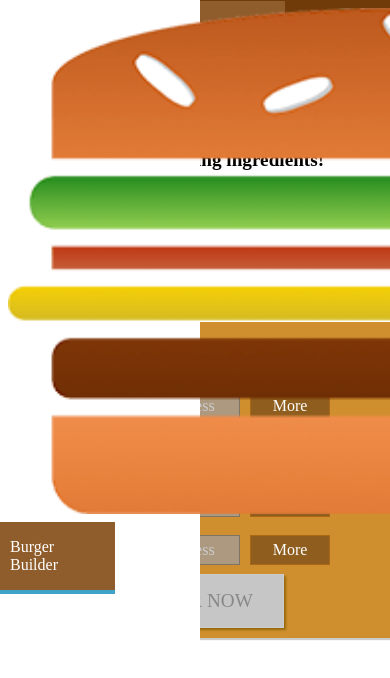
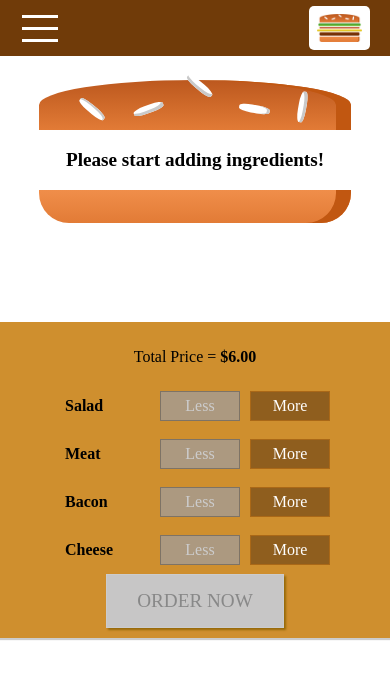
Before and after one commit to venkateswarak/react-burger-app, a React (Create React App) app: page / in a window 390 px wide. Shown: the top 678 px of the page. Built offline with nearby package versions, Linux system fonts and the light colour scheme.

Commit message:
Intial Layout Built - Responsive for mobile

```diff
--- a/src/components/Layout/Layout.js
+++ b/src/components/Layout/Layout.js
@@ -1,4 +1,4 @@
-import React from 'react';
+import React, {Component} from 'react';
 import Aux from '../../hoc/Aux';
 import styles from './Layout.module.css';
 import Toolbar from '../Navigation/Toolbar/Toolbar';
@@ -6,15 +6,26 @@ import SideDrawer from '../Navigation/SideDrawer/SideDrawer';
 
 
 
-const layout = (props) => (
-<Aux>
-<SideDrawer/>
-<Toolbar/>
-<main className = {styles.container}>
-{props.children}
-</main>
-</Aux>
+class Layout extends Component {
+    state = {
+        sideDrawer: false
+    }
+    sideDrawerHandler = () => {
+        this.setState ((previousState) =>{
+            return {sideDrawer : !previousState.sideDrawer}
+        })
+    }
+render(){
+    return(
+    <Aux>
+    <SideDrawer close = {this.sideDrawerHandler} show = {this.state.sideDrawer}/>
+    <Toolbar clicked = {this.sideDrawerHandler}/>
+    <main className = {styles.container}>
+    {this.props.children}
+    </main>
+    </Aux>)
 
-)
+}
+}
 
-export default layout;
+export default Layout;
--- a/src/components/Logo/Logo.js
+++ b/src/components/Logo/Logo.js
@@ -3,7 +3,7 @@ import BurgerLogo from '../../assets/images/burger-logo.png'
 import styles from './Logo.module.css';
 
 
-const logo = () =>  (
+const logo = (props) =>  (
     <div className={styles.Logo}>
         <img src={BurgerLogo} alt='MyBurger'/>
     </div>
--- a/src/components/Logo/Logo.module.css
+++ b/src/components/Logo/Logo.module.css
@@ -1,7 +1,9 @@
 .Logo{
-    height: 60%;
+    height: 100%;
     padding: 8px;
     background-color: #fff;
+    box-sizing: border-box;
+    border-radius: 5px;
 }
 
 .Logo img{
--- a/src/components/Navigation/NavigationItems/NavigationItem/NavigationItem.module.css
+++ b/src/components/Navigation/NavigationItems/NavigationItem/NavigationItem.module.css
@@ -1,26 +1,47 @@
 .NavigationItem {
-    display: flex;
-    margin: 0;
+    display: block;
+    margin: 10px 0;
     box-sizing: border-box;
-    height: 100%;
+    width: 100%;
     align-items: center;
 }
 
-.NavigationItem a{
-    color: #fff;
+.NavigationItem a {
+    color: #8f5c2c;
     text-decoration: none;
-    height: 100%;
-    padding: 16px 10px;
+    width: 100%;
     display: block;
     box-sizing: border-box;
-    border-bottom: 4px solid transparent;
 }
 
 .NavigationItem a:hover,
 .NavigationItem a:active,
-.NavigationItem a.active{
-    background-color: #8f5c2c;
-    border-bottom: 4px solid #40a4c8;
-    color: #fff
+.NavigationItem a.active {
+    color: #40a4c8;
+}
 
+@media (min-width: 500px) {
+    .NavigationItem {
+        display: flex;
+        margin: 0;
+        height: 100%;
+        width: auto;
+        align-items: center;
+    }
+
+    .NavigationItem a {
+        color: #fff;
+        width: auto;
+        height: 100%;
+        padding: 16px 10px;
+        border-bottom: 4px solid transparent;
+    }
+
+    .NavigationItem a:hover,
+    .NavigationItem a:active,
+    .NavigationItem a.active {
+        background-color: #8f5c2c;
+        border-bottom: 4px solid #40a4c8;
+        color: #fff
+    }
 }
--- a/src/components/Navigation/NavigationItems/NavigationItems.module.css
+++ b/src/components/Navigation/NavigationItems/NavigationItems.module.css
@@ -3,6 +3,13 @@
     padding: 0;
     list-style: none;
     display: flex;
+    flex-flow: column;
     align-items: center;
     height: 100%;
 }
+
+@media(min-width:500px){
+    .NavigationItems{
+        flex-flow: row;
+    }
+}
--- /dev/null
+++ b/src/components/Navigation/SideDrawer/DrawerToggle/DrawerToggle.js
@@ -0,0 +1,14 @@
+import React from "react";
+import styles from './DrawerToggle.module.css';
+
+const drawerToggle = props => {
+  return (
+    <div onClick={props.clicked} className={styles.DrawerToggle}>
+      <div />
+      <div />
+      <div />
+    </div>
+  );
+};
+
+export default drawerToggle;
--- /dev/null
+++ b/src/components/Navigation/SideDrawer/DrawerToggle/DrawerToggle.module.css
@@ -0,0 +1,23 @@
+.DrawerToggle {
+    width: 40px;
+    height: 100%;
+    display: flex;
+    flex-flow: column;
+    justify-content: space-around;
+    align-items: center;
+    padding: 10px 0;
+    box-sizing: border-box;
+    cursor: pointer;
+}
+
+.DrawerToggle div {
+    width: 90%;
+    height: 3px;
+    background-color: white;
+}
+
+@media (min-width: 500px) {
+    .DrawerToggle {
+        display: none;
+    }
+}
--- a/src/components/Navigation/SideDrawer/SideDrawer.js
+++ b/src/components/Navigation/SideDrawer/SideDrawer.js
@@ -2,17 +2,28 @@ import React from 'react';
 import Logo from '../../Logo/Logo';
 import NavigationItems from '../NavigationItems/NavigationItems';
 import styles from './SideDrawer.module.css';
+import BackDrop from '../../UI/Backdrop/Backdrop';
+import Aux from '../../../hoc/Aux'
 
 const sideDrawer = (props) => {
+    let attachClasses = [styles.SideDrawer, styles.Close];
+    if (props.show){
+        attachClasses = [styles.SideDrawer, styles.Open]
+    }
     return (
-        <div className={styles.SideDrawer}>
-            <Logo />
-            <nav>
-            <NavigationItems />
+        <Aux>
+            <BackDrop show = {props.show} clicked = {props.close}/>
+            <div className={attachClasses.join(' ')}>
+                <div className={styles.Logo}>
+                    <Logo />
+                </div>
+                <nav className={styles.NItems}>
+                <NavigationItems />
 
-            </nav>
+                </nav>
 
-        </div>
+            </div>
+        </Aux>
     )
 }
 
--- a/src/components/Navigation/SideDrawer/SideDrawer.module.css
+++ b/src/components/Navigation/SideDrawer/SideDrawer.module.css
@@ -24,3 +24,13 @@
 .Close{
     transform: translateX(-100%)
 }
+
+.Logo{
+height: 11%;
+margin-bottom: 17px;
+padding-left: 10%;
+}
+
+.NItems{
+    padding-left: 10%;
+}
--- a/src/components/Navigation/Toolbar/Toolbar.js
+++ b/src/components/Navigation/Toolbar/Toolbar.js
@@ -1,13 +1,21 @@
 import React from 'react';
 import styles from './Toolbar.module.css';
 import Logo from '../../Logo/Logo';
-import NavigationItems from '../NavigationItems/NavigationItems'
+import NavigationItems from '../NavigationItems/NavigationItems';
+import DrawerToggle from '../SideDrawer/DrawerToggle/DrawerToggle'
 
-const toolbar = () => (
+const toolbar = (props) => (
     <header className={styles.Toolbar}>
-        <div>Menu</div>
-        <Logo/>
-        <NavigationItems/>
+        <DrawerToggle clicked = {props.clicked}/>
+
+
+            <div className={styles.Logo}>
+                <Logo/>
+            </div>
+
+        <nav className={styles.DesktopOnly}>
+            <NavigationItems/>
+        </nav>
     </header>
 )
 
--- a/src/components/Navigation/Toolbar/Toolbar.module.css
+++ b/src/components/Navigation/Toolbar/Toolbar.module.css
@@ -17,3 +17,13 @@
 .Toolbar Nav{
     height: 100%;
 }
+
+.Logo{
+    height: 80%;
+}
+
+@media (max-width: 499px){
+    .DesktopOnly{
+        display: none;
+    }
+}
```
